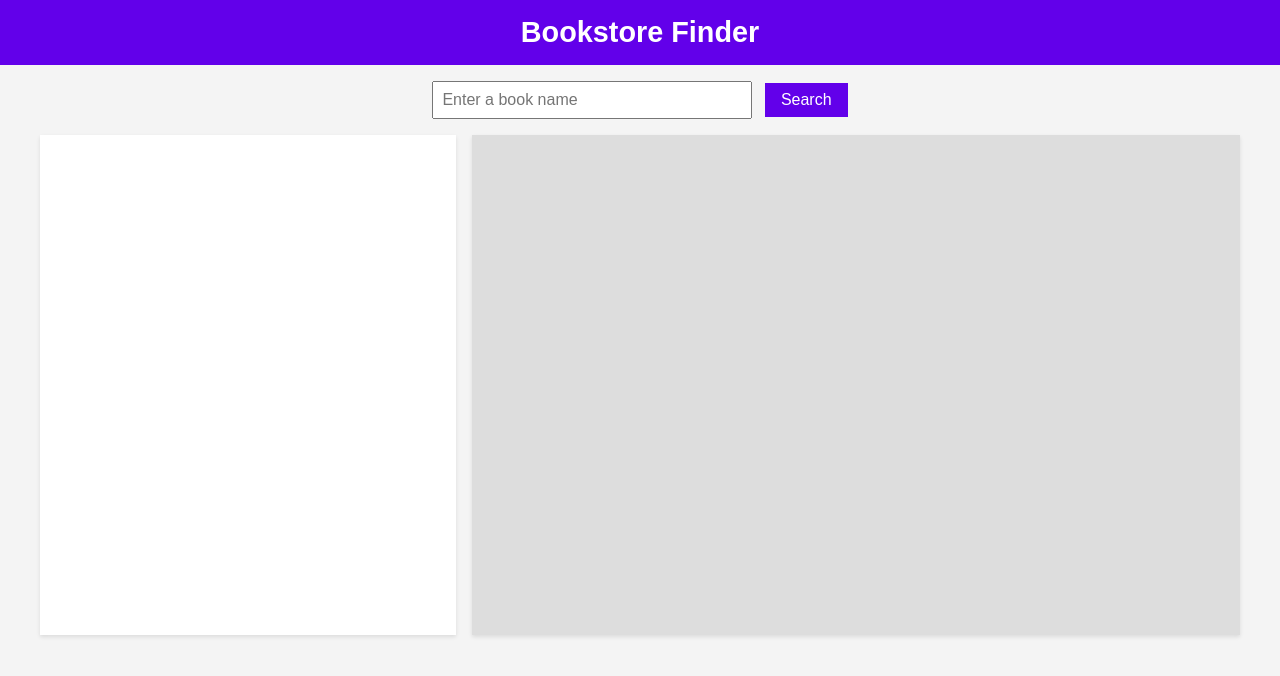
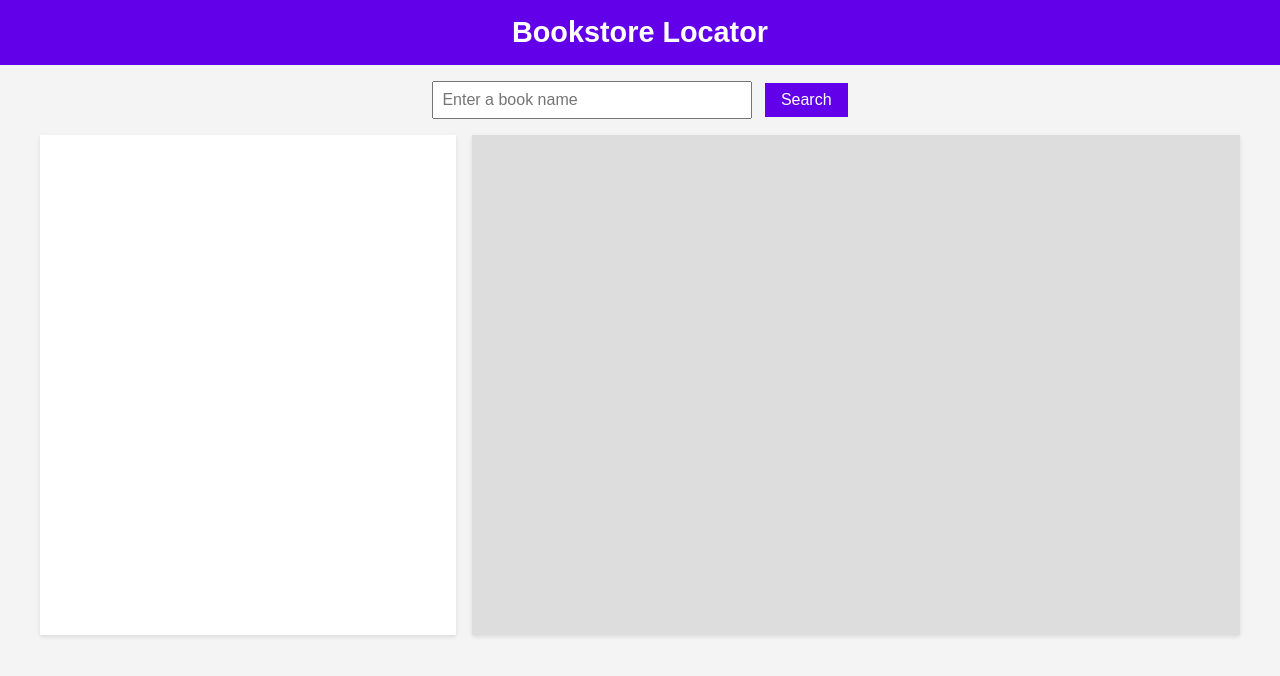
Before and after one commit to abhinavdevarakonda/exc_task, a plain HTML site: page index.html in a window 1280 px wide. Drawn offline with Linux system fonts and the light colour scheme; some packages are replaced by stand-ins of ours.

Commit message:
Update index.html
styling changes

```diff
--- a/index.html
+++ b/index.html
@@ -8,7 +8,7 @@
 </head>
 <body>
   <header>
-    <h1>Bookstore Finder</h1>
+    <h1>Bookstore Locator</h1>
   </header>
   <main>
     <section class="search-section">
```
